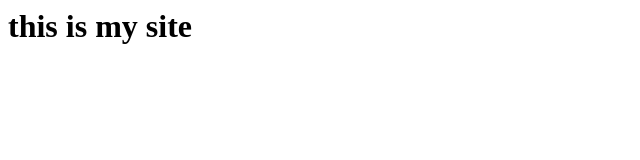
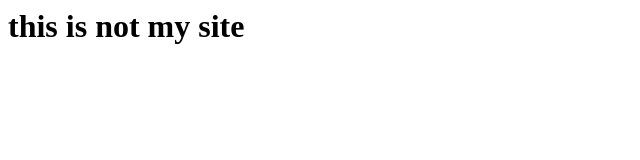
Before and after one commit to AlphaQ1996/alpha, a plain HTML site: page index.html in a window 1280 px wide. Shown: the whole page, without its empty margins (0-640 px from the left). Drawn offline with Linux system fonts and the light colour scheme.

Commit message:
Update index.html

```diff
--- a/index.html
+++ b/index.html
@@ -1,4 +1,4 @@
 <head>
 <title>Internship</title>
-<h1>this is my site</h1>
+<h1>this is not my site</h1>
 </head>
```
